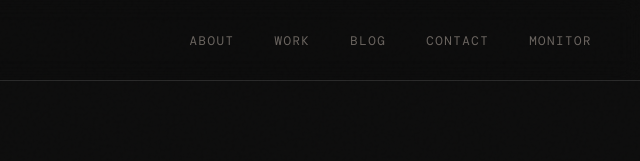
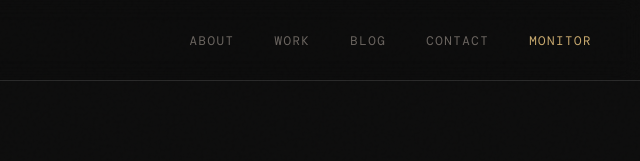
Before and after one commit to raminblogging/Ramsrinivasan, a plain HTML site: page Reflect/Index.html in a window 1280 px wide. Shown: the top 161 px of the page, 640-1280 px from the left. Drawn offline with nearby package versions, Linux system fonts and the light colour scheme; no server answers; a web font is replaced by a local one.

Commit message:
Update Index.html

```diff
--- a/Reflect/Index.html
+++ b/Reflect/Index.html
@@ -474,7 +474,7 @@
     <li><a href="/work/">Work</a></li>
     <li><a href="/blog/" target="_blank" rel="noopener noreferrer">Blog</a></li>
     <li><a href="/contact/">Contact</a></li>
-    <li><a href="/Reflect/">Monitor</a></li>
+    <li><a href="/Reflect/" class="active">Monitor</a></li>
   </ul>
 </nav>
 
```
